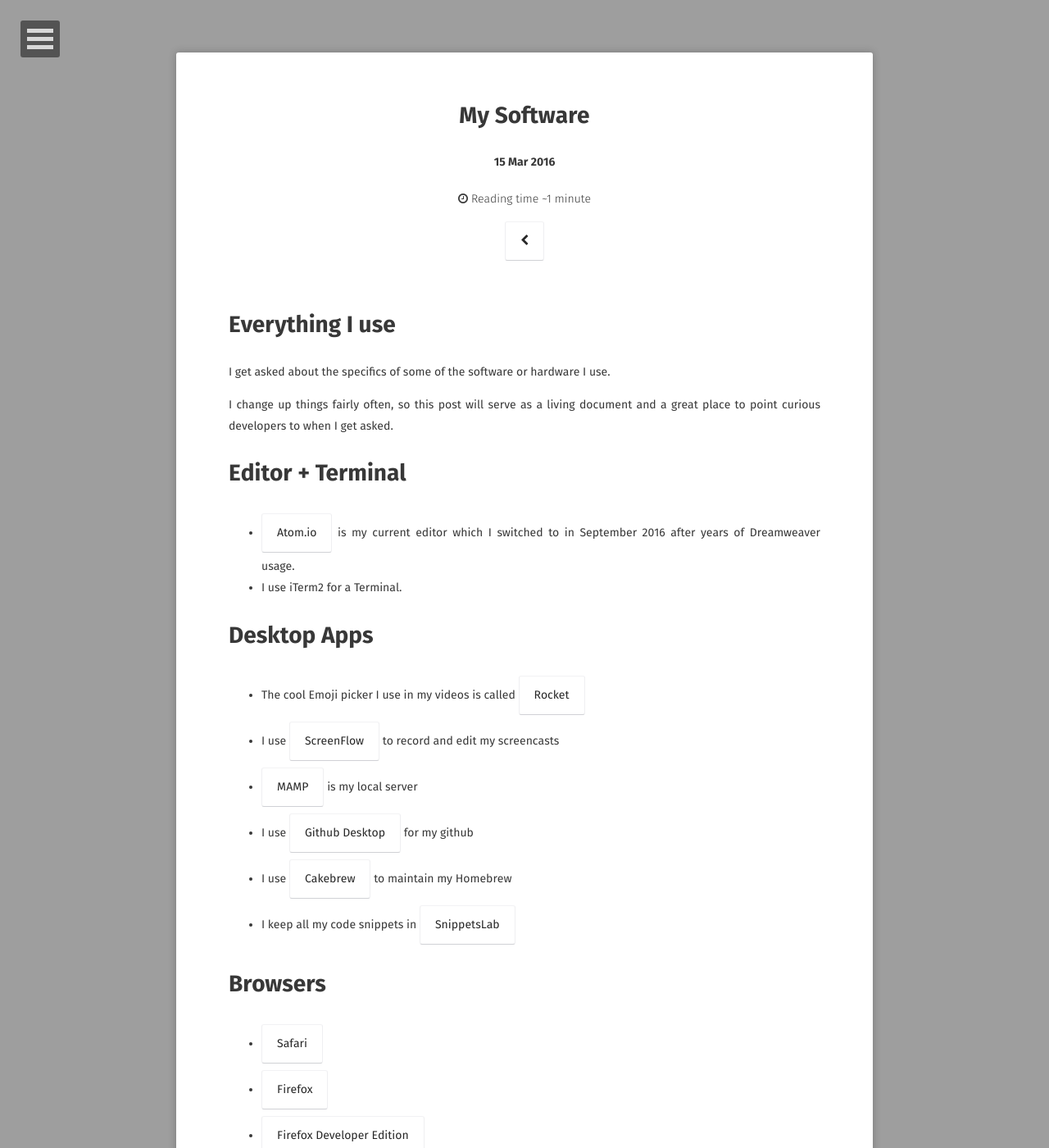
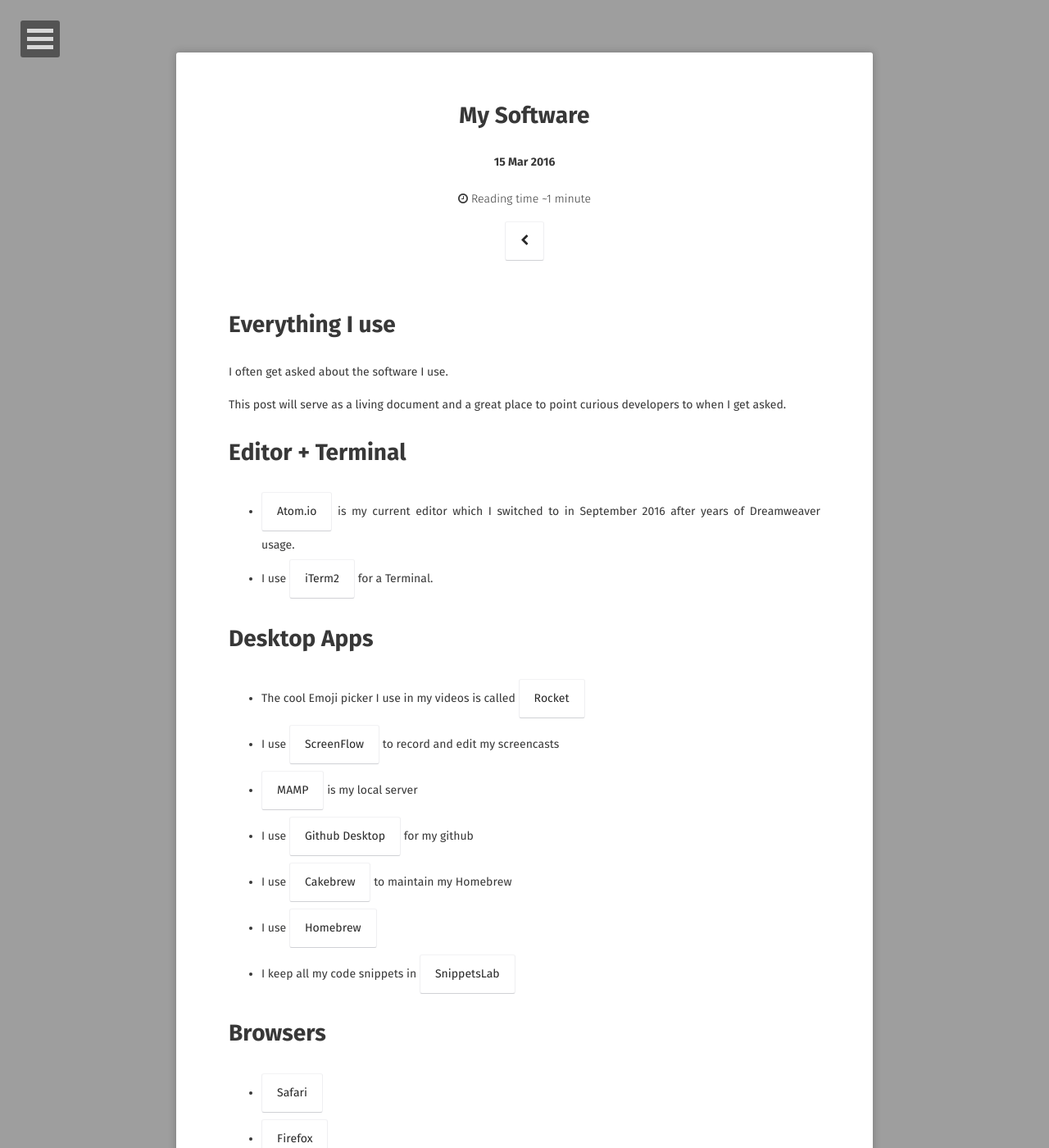
Before and after one commit to trikyas/website, a Jekyll site: the page built from _posts/2016-03-20-markdown-syntax.md, in a window 1280 px wide and 1400 px high. Shown: the whole window at 82% size. Built offline with Jekyll 4.4.1, drawn with Linux system fonts in a browser that asks for light colours; some web fonts are replaced; some of the changed text lies outside the part shown.

Commit message:
Happy New Year 🎇

```diff
--- a/_posts/2016-03-20-markdown-syntax.md
+++ b/_posts/2016-03-20-markdown-syntax.md
@@ -4,24 +4,24 @@ title:  "My Software"
 date:   2016-03-15
 excerpt: "Everything I use, Software and more. This post will serve as a living document and a place to point curious developers to when I get asked "
 tag:
-- markdown
-- syntax
-- sample
-- test
-- jekyll
+- Software
+- Editor
+- Desktop
+- Browsers
+- Links
 comments: false
 ---
 
 # Everything I use
 
-I get asked about the specifics of some of the software or hardware I use.
+I often get asked about the software I use.
 
-I change up things fairly often, so this post will serve as a living document and a great place to point curious developers to when I get asked.
+This post will serve as a living document and a great place to point curious developers to when I get asked.
 
 # Editor + Terminal
 
- * <a href="#" class="btn">Atom.io</a> is my current editor which I switched to in September 2016 after years of Dreamweaver usage.
- * I use iTerm2 for a Terminal.
+ * <a href="https://atom.io" class="btn">Atom.io</a> is my current editor which I switched to in September 2016 after years of Dreamweaver usage.
+ * I use <a href="https://www.iterm2.com/" class="btn">iTerm2</a> for a Terminal.
 
 # Desktop Apps
 
@@ -30,6 +30,7 @@ I change up things fairly often, so this post will serve as a living document an
   * <a href="https://www.mamp.info/" class="btn">MAMP</a> is my local server
   * I use <a href="https://desktop.github.com/" class="btn">Github Desktop</a> for my github
   * I use <a href="https://www.cakebrew.com/" class="btn">Cakebrew</a> to maintain my Homebrew
+  * I use <a href="https://brew.sh/" class="btn">Homebrew</a>
   * I keep all my code snippets in <a href="https://www.renfei.org/snippets-lab/" class="btn">SnippetsLab</a>
 
 # Browsers
@@ -61,3 +62,12 @@ I change up things fairly often, so this post will serve as a living document an
   * <a href="https://css-tricks.com/snippets/css/complete-guide-grid/" class="btn">CSS Grid Complete Guide | by css-tricks</a>
   * <a href="https://tympanus.net/codrops/css_reference/grid/" class="btn">CSS Grid Complete Guide | by Codrops</a>
   * <a href="http://learncssgrid.com" class="btn">learning CSS grid | by Jonathan Suh</a>
+  * <a href="https://cssgridgarden.com" class="btn">css-grid game</a>
+  * <a href="https://everythingfonts.com/font-face" class="btn">@font-face generator</a>
+  * <a href="http://gridcalculator.dk/#/960/12/20/10" class="btn">CSS-Grid Calculator</a>
+  * <a href="https://alialaa.github.io/css-grid-cheat-sheet/" class="btn">CSS Grid Cheat Sheet</a>
+  * <a href="https://mozilladevelopers.github.io/playground/css-grid/08-template-areas/" class="btn">CSS-Grid Playground</a>
+  * <a href="https://zeit.co/now" class="btn">Now | Realtime global deployments</a>
+  * <a href="https://lensdump.com" class="btn">Free Premium Cloud Image Host</a>
+  * <a href="https://mega.nz" class="btn">Free Cloud Storage 50GB</a>
+  * <a href="http://jquery-jkit.com" class="btn">My favorite jquery toolkit</a>
```
Also changed, not shown: other parts of _posts/2016-03-20-markdown-syntax.md (+1 -1 lines).
